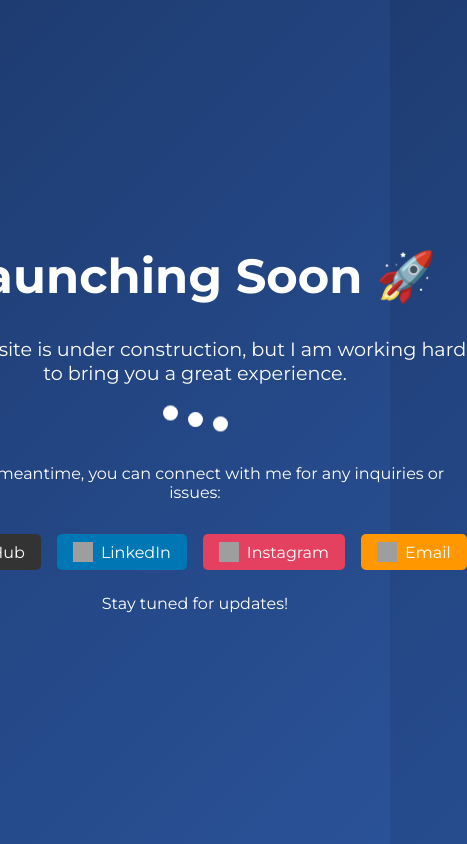
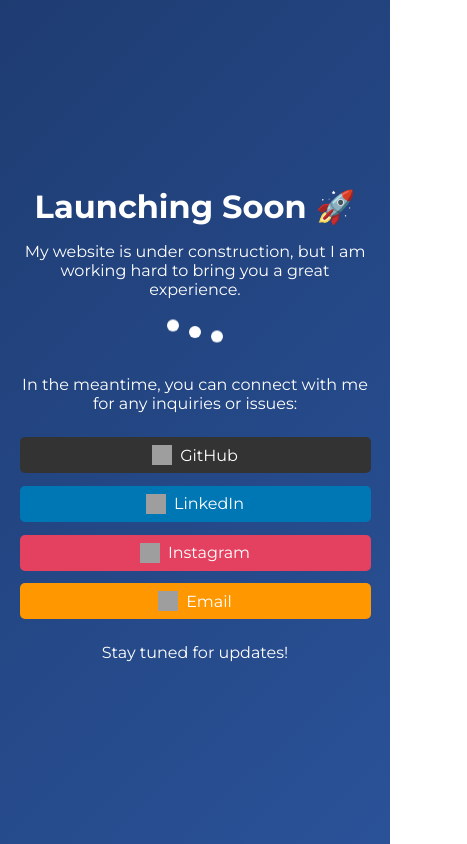
Before and after one commit to Piysing14/Loading, a plain HTML site: page index.html in a window 390 px wide. Shown: the whole page, 467 px wide, since content can reach past the window. Drawn offline with Linux system fonts and the light colour scheme; grey boxes are pictures that could not be loaded; a script that the page names is missing.

Commit message:
Update styles.css

```diff
--- a/styles.css
+++ b/styles.css
@@ -9,20 +9,24 @@ body {
   background: linear-gradient(135deg, #1e3c72, #2a5298);
   color: #ffffff;
   overflow: hidden;
+  box-sizing: border-box;
 }
 
 .coming-soon-container {
   text-align: center;
+  max-width: 90%;
+  width: 400px;
   animation: fadeIn 2s ease-in-out;
 }
 
 .title {
-  font-size: 3rem;
+  font-size: 2.5rem;
   font-weight: 700;
+  margin-bottom: 0.5rem;
 }
 
 .subtitle {
-  font-size: 1.2rem;
+  font-size: 1.1rem;
   margin: 1rem 0;
 }
 
@@ -51,14 +55,15 @@ body {
 }
 
 .message {
-  margin: 2rem 0;
+  margin: 1.5rem 0;
   font-size: 1rem;
 }
 
 .social-icons {
   display: flex;
+  flex-wrap: wrap;  /* Ensures icons stack on smaller screens */
   justify-content: center;
-  gap: 1rem;
+  gap: 0.8rem;
   margin-bottom: 1.5rem;
 }
 
@@ -66,11 +71,12 @@ body {
   display: flex;
   align-items: center;
   gap: 0.5rem;
-  padding: 0.5rem 1rem;
+  padding: 0.5rem 1.2rem;
   border-radius: 5px;
   text-decoration: none;
   font-weight: 500;
   transition: background-color 0.3s;
+  white-space: nowrap;  /* Prevents text from breaking */
 }
 
 .github {
@@ -106,6 +112,27 @@ body {
   font-size: 1rem;
 }
 
+/* Media Queries for Responsiveness */
+@media (max-width: 768px) {
+  .title {
+    font-size: 2rem;
+  }
+
+  .subtitle {
+    font-size: 1rem;
+  }
+
+  .loader span {
+    width: 12px;
+    height: 12px;
+  }
+
+  .social-btn {
+    width: 100%;
+    justify-content: center;
+  }
+}
+
 @keyframes bounce {
   0%, 100% {
     transform: translateY(0);
```
